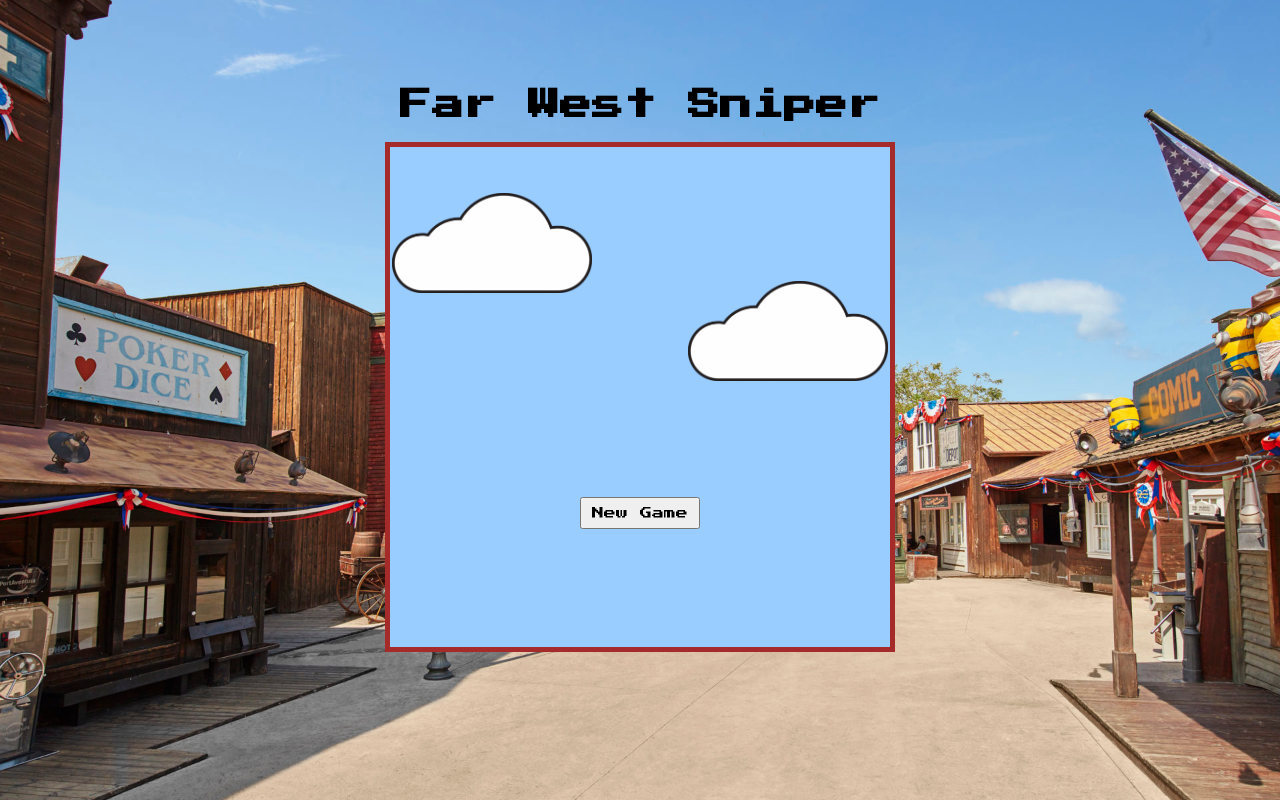
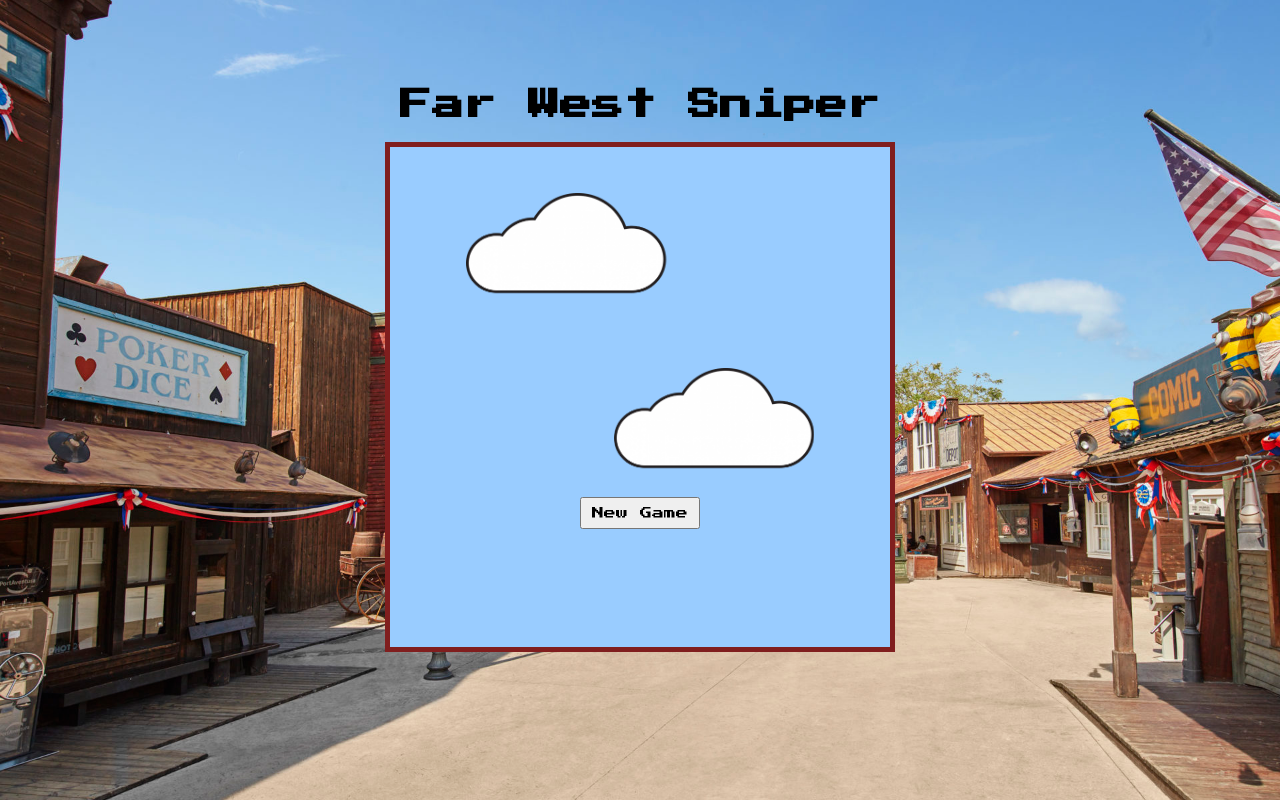
Before and after one commit to JoelRocaMartinez/Far-West-Sniper, a Vue app: page / in a window 1280 px wide. Built offline with nearby package versions, Linux system fonts and the light colour scheme.

Commit message:
added cloud functionallity

```diff
--- a/src/App.vue
+++ b/src/App.vue
@@ -20,8 +20,10 @@
           </ol>
         </div>
       </div>
-      <img class="cloud1" src="../public/images/cloud.png" alt="cloud" width="200" height="100">
-      <img class="cloud2" src="../public/images/cloud.png" alt="cloud" width="200" height="100">
+      <div v-if="!gameOver">
+        <img class="cloud1" src="../public/images/cloud.png" alt="cloud" width="200" height="100">
+        <img class="cloud2" src="../public/images/cloud.png" alt="cloud" width="200" height="100">
+      </div>
       <canvas
         id="myCanvas"
         width="500"
@@ -40,7 +42,6 @@
 <script>
 import target from "../public/images/bullseye.png"
 import watch from "../public/images/stopwatch.png"
-import cloud from "../public/images/cloud.png"
 
 
 export default {
@@ -50,11 +51,10 @@ export default {
       canvas: null,
       bullsEye: target,
       stopwatch: watch,
-      cloud: cloud,
       score: 0,
       scores: [],
       start: false,
-      timer: 5,
+      timer: 60,
       gameOver: false,
       tx: 0,
       x: 0,
@@ -95,8 +95,8 @@ export default {
       const ctx = this.canvas
       this.drawTarget = setInterval(() => {
         ctx.clearRect(0, 0, ctx.canvas.width, ctx.canvas.height)
-        this.targetX = Math.floor(Math.random() * 400 )
-        this.targetY = Math.floor(Math.random() * 400 )
+        this.targetX = Math.floor(Math.random() * 450 )
+        this.targetY = Math.floor(Math.random() * 450 )
         const image = new Image()
         image.src = this.bullsEye
         image.onload = () => {
@@ -113,11 +113,13 @@ export default {
     drawWatch() {
       const ctx = this.canvas
       ctx.clearRect(0, 0, ctx.canvas.width, ctx.canvas.height)
-      this.watchX = Math.floor(Math.random() * 400 )
-      this.watchY = Math.floor(Math.random() * 400 )
+      this.watchX = Math.floor(Math.random() * 450 )
+      this.watchY = Math.floor(Math.random() * 450 )
       const image = new Image()
       image.src = this.stopwatch
-      ctx.drawImage(image, this.watchX, this.watchY, 40, 40)
+      image.onload = () => {
+        ctx.drawImage(image, this.watchX, this.watchY, 40, 40)
+      }
     },
     addTime(e) {
       this.sx = e.offsetX
@@ -132,7 +134,7 @@ export default {
         clearInterval(this.time)
         this.gameOver = true
         this.start = false
-        this.timer = 5
+        this.timer = 60
         this.scores.push(this.score)
         this.scores.sort((a,b) => b - a)
     }
@@ -155,12 +157,36 @@ export default {
 
 
 <style >
-@keyframes cloudMove {
-  0%   {background-color:red; left:0px; top:0px;}
-  25%  {background-color:yellow; left:200px; top:0px;}
-  50%  {background-color:blue; left:200px; top:200px;}
-  75%  {background-color:green; left:0px; top:200px;}
-  100% {background-color:red; left:0px; top:0px;}
+@keyframes cloudMove1 {
+  0% {
+    position: absolute;
+    left:21%;
+    top:30%;
+    transform: translate(-50%, -50%);
+  }
+
+  100% {
+    position: absolute;
+    left:79%;
+    top:30%;
+    transform: translate(-50%, -50%);
+  }
+}
+
+@keyframes cloudMove2 {
+  0% {
+    position: absolute;
+    left:79%;
+    top:60%;
+    transform: translate(-50%, -50%);
+  }
+
+  100% {
+    position: absolute;
+    left:21%;
+    top:60%;
+    transform: translate(-50%, -50%);
+  }
 }
 
 html, body {
@@ -182,7 +208,7 @@ html, body {
 }
 
 #myCanvas {
-  border: 5px solid brown;
+  border: 5px solid rgb(128, 30, 30);
   background-color: #99ccff;
   cursor: crosshair;
 }
@@ -213,6 +239,10 @@ button {
   font-family: 'Press Start 2P', cursive;
 }
 
+button:hover {
+  cursor: crosshair;
+}
+
 .timer {
   position: absolute;
   right: 5%;
@@ -229,6 +259,7 @@ button {
   left:50%;
   top:50%;
   transform: translate(-50%, -50%);
+  z-index: 100;
 }
 
 .finalScores{
@@ -247,19 +278,23 @@ ol {
 }
 
 .cloud1 {
-  position: absolute;
-  left:21%;
-  top:30%;
-  transform: translate(-50%, -50%);
   animation-name: cloudMove1;
-  animation-duration: 4s;
+  animation-duration: 30s;
+  animation-iteration-count: infinite;
+  animation-direction: alternate;
+  animation-timing-function: linear;
+  z-index: -999;
+  cursor: crosshair;
 }
 
 .cloud2 {
-  position: absolute;
-  left:79%;
-  top:45%;
-  transform: translate(-50%, -50%);
+  animation-name: cloudMove2;
+  animation-duration: 30s;
+  animation-iteration-count: infinite;
+  animation-direction: alternate;
+  animation-timing-function: linear;
+  z-index: -998;
+  cursor: crosshair;
 }
 
 </style>
```
